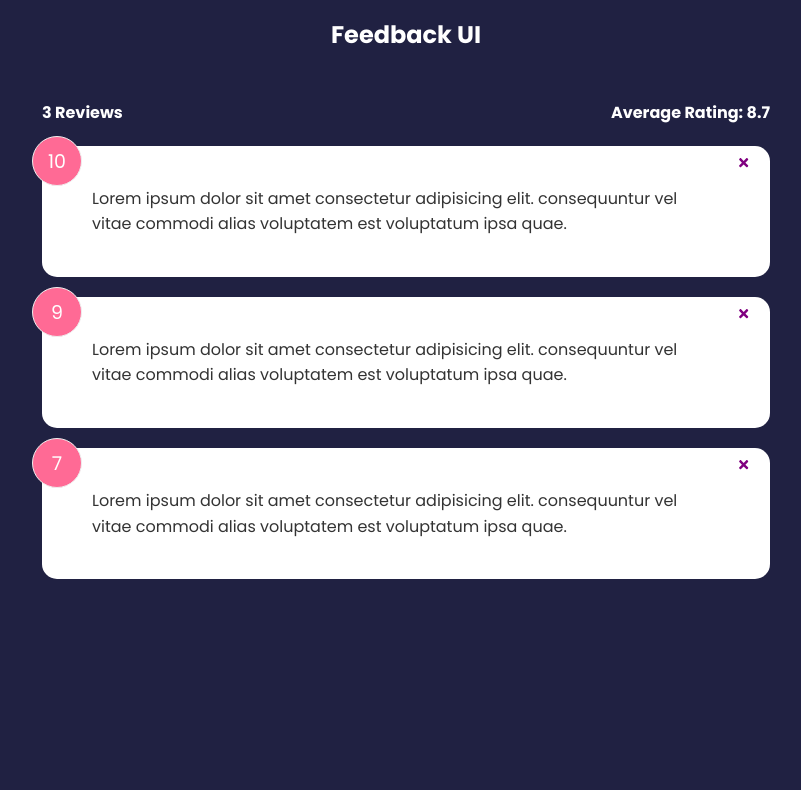
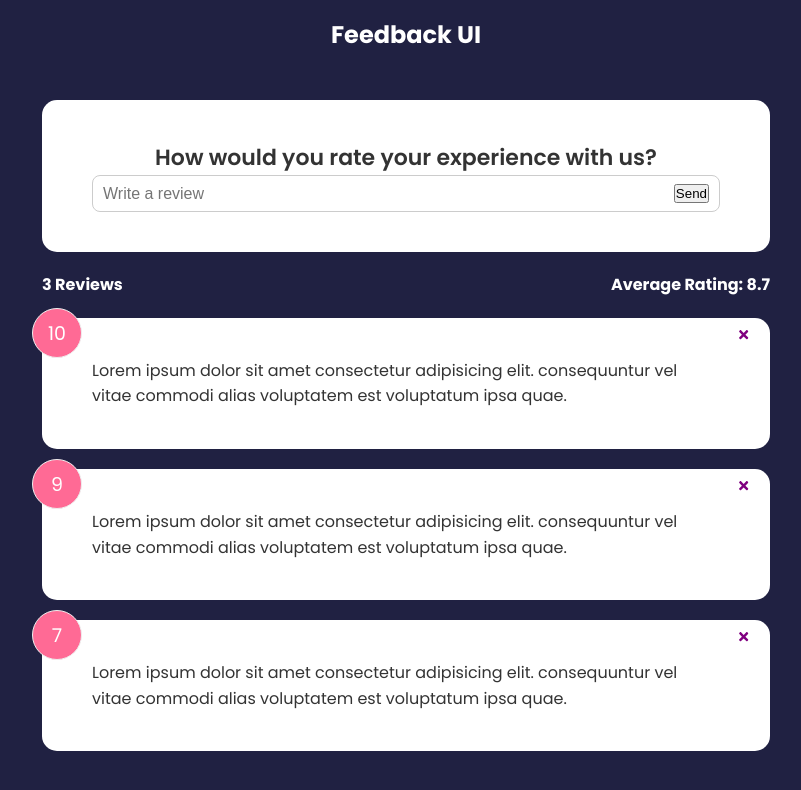
Before and after one commit to alexeiscript/feedback-app, a React (Create React App) app: page / in a window 1280 px wide. Shown: the top 790 px of the page, without its empty margins (234-1035 px from the left). Built offline with nearby package versions, Linux system fonts and the light colour scheme.

Commit message:
create form component

```diff
--- a/src/App.js
+++ b/src/App.js
@@ -3,6 +3,7 @@
 import FeedbackList from './components/FeedbackList'
 import FeedbackData from './data/FeedbackData'
 import FeedbackStats from './components/FeedbackStats'
+import FeedbackForm from './components/FeedbackForm'
 
 function App() {
   const [feedback, setFeedback] = useState(FeedbackData)
@@ -17,6 +18,7 @@
     <>
       <Header />
       <div className='container'>
+        <FeedbackForm />
         <FeedbackStats feedback={feedback} />
         <FeedbackList feedback={feedback} handleDelete={deleteFeedback} />
       </div>
--- /dev/null
+++ b/src/components/FeedbackForm.jsx
@@ -0,0 +1,29 @@
+import { useState } from 'react'
+import Card from './Card'
+
+function FeedbackForm() {
+  const [text, setText] = useState('')
+
+  const handleTextChange = (content) => {
+    setText(content.target.value)
+  }
+
+  return (
+    <Card>
+      <form>
+        <h2>How would you rate your experience with us?</h2>
+        <div className='input-group'>
+          <input
+            onChange={handleTextChange}
+            type='text'
+            placeholder='Write a review'
+            value={text}
+          />
+          <button type='submit'>Send</button>
+        </div>
+      </form>
+    </Card>
+  )
+}
+
+export default FeedbackForm
```
